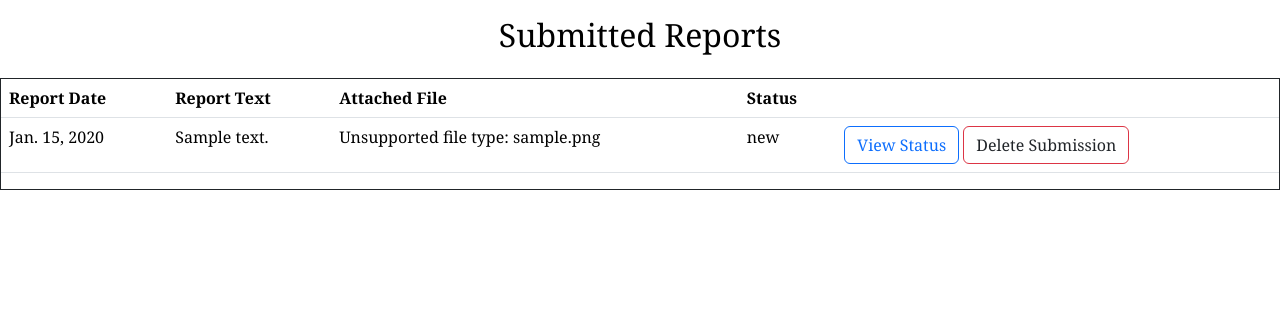
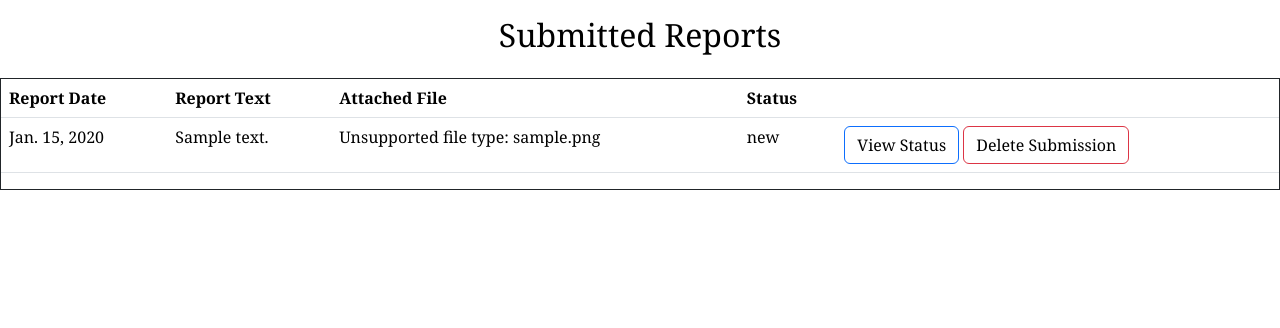
Before and after one commit to ashley-sokol/SemesterProject, a Django app: page /workplace_violation_app/user_submissions/ in a window 1280 px wide. Shown: the part 58-386 px from the top of the page. Run offline with Django 5.2, Linux system fonts and the light colour scheme; a user stored in the database is signed in; tables that the repository leaves empty hold one stand-in row (values such as "Sample post"); some libraries are stand-ins or nearby versions.

Commit message:
Completed UI Design of APP

```diff
--- a/workplace_violation_app/templates/workplace_violation_app/user_submissions.html
+++ b/workplace_violation_app/templates/workplace_violation_app/user_submissions.html
@@ -12,7 +12,7 @@
 <!--      <h5>The Anonymous Workplace Whistleblower</h5>-->
     </div>
 <div class="text-center border border-dark bg-white">
-    <table class="table">
+    <table class="table p-5">
         <thead style=" background-color:rgba(199,210,255,.5)">
             <tr>
                 <th>Report Date</th>
@@ -22,7 +22,7 @@
                 <th></th>
             </tr>
         </thead>
-        <tbody>
+        <tbody class="p-3">
         {% for report in submissions %}
             {% if report.report_user == request.user %}
             <tr>
@@ -56,8 +56,8 @@
                 <td>
                     {% csrf_token %}
                     <input type="hidden" name="report_number" value="{{ report.report_number }}">
-                    <a href="{% url 'workplace_violation_app:view_action' report.report_number %}" class="btn btn-outline-primary">View Status</a>
-                    <a href="{% url 'workplace_violation_app:confirm_delete' report.report_number %}" class="btn btn-outline-danger text-dark text-center">Delete Submission</a>
+                    <a href="{% url 'workplace_violation_app:view_action' report.report_number %}" class="btn text-black btn-outline-primary">View Status</a>
+                    <a href="{% url 'workplace_violation_app:confirm_delete' report.report_number %}" class="btn btn-outline-danger text-black text-center">Delete Submission</a>
 
 
 <!--                    <form method="post" action="{% url 'workplace_violation_app:delete_submission' %}">-->
```
